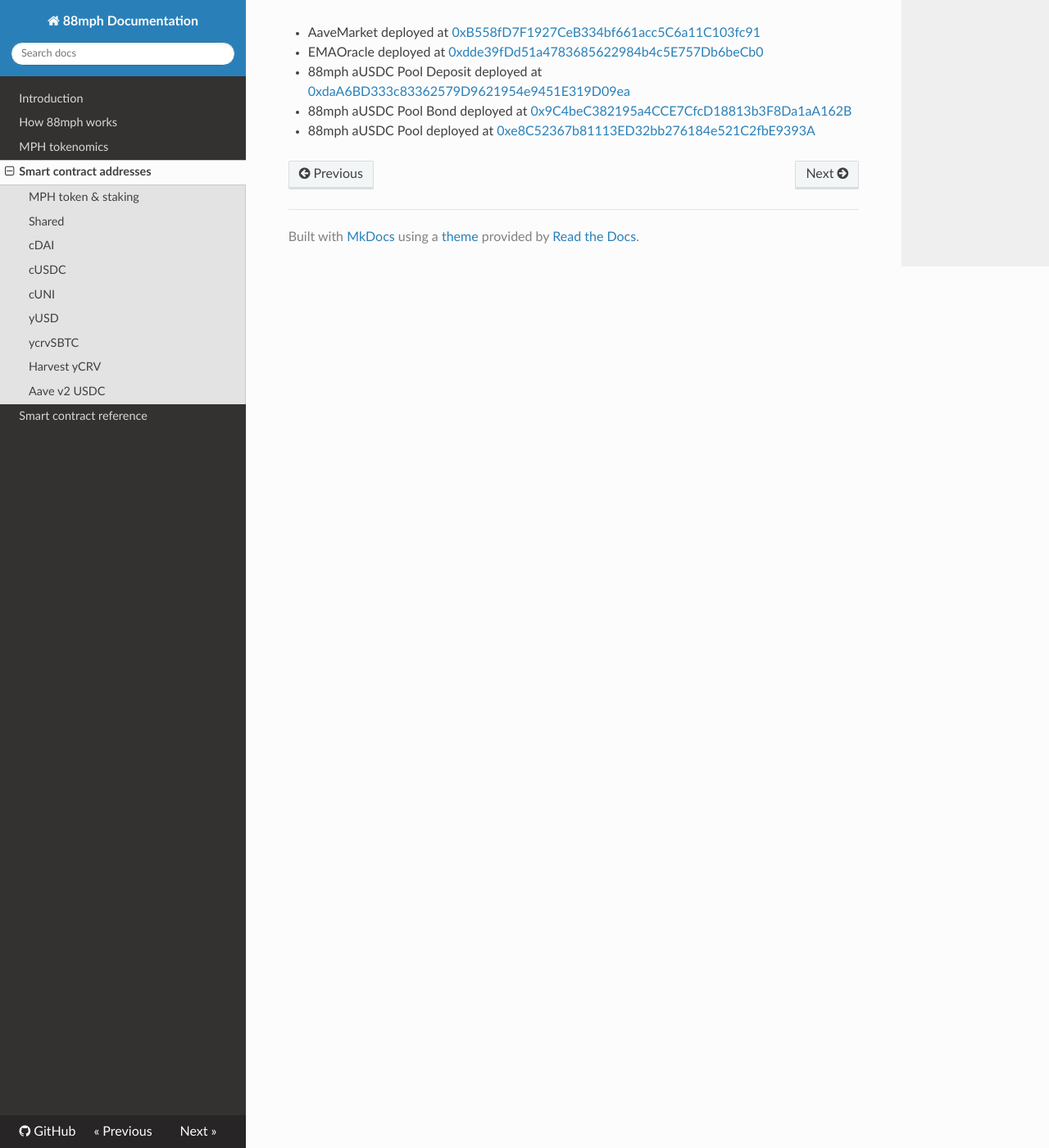
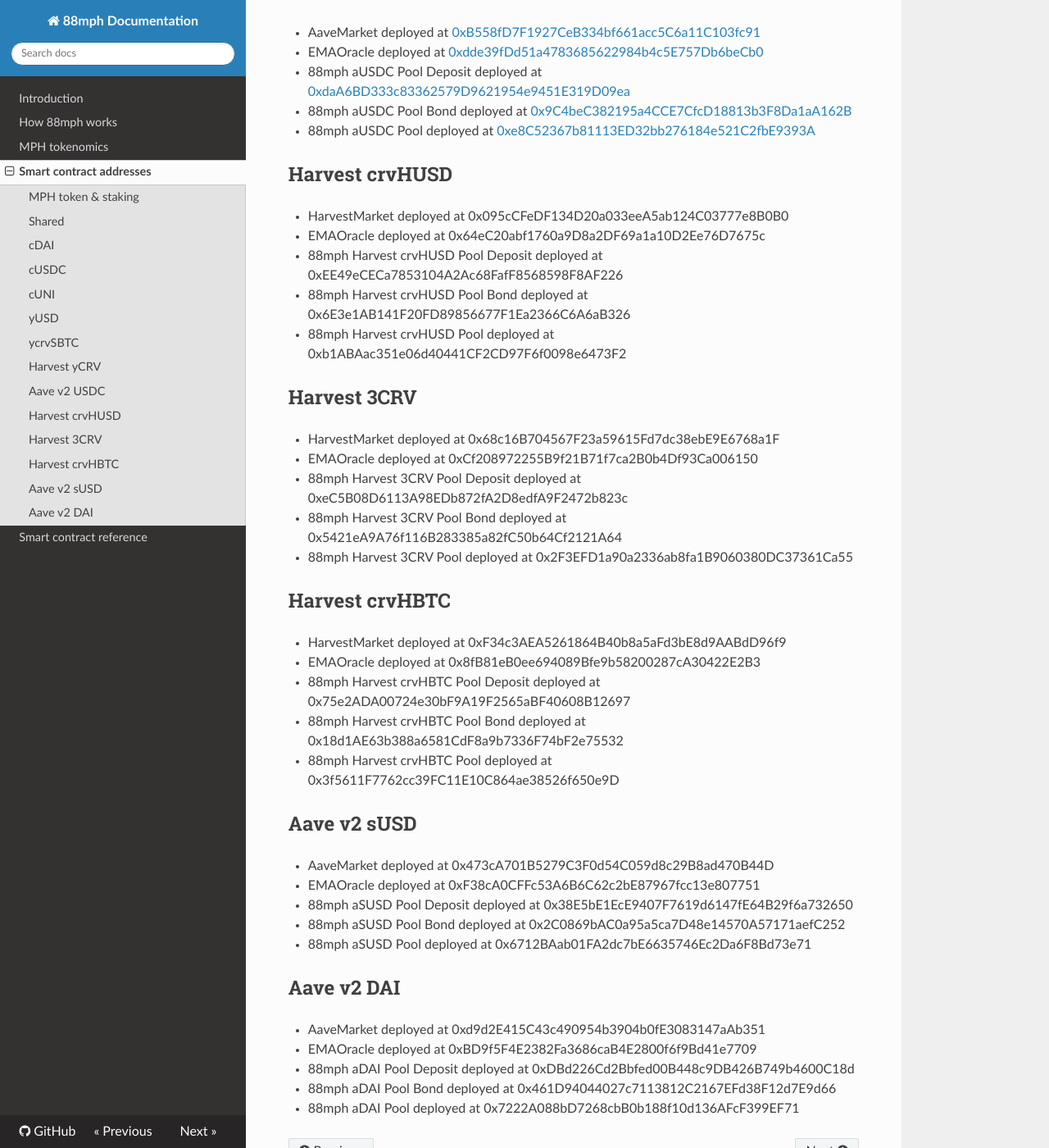
Before and after one commit to 88mphapp/docs, an MkDocs documentation site: the page built from docs/addresses.md, in a window 1280 px wide and 1400 px high, scrolled down 2004 px. Shown: the whole window at 82% size. Built offline with MkDocs 1.6.1, drawn with Linux system fonts in a browser that asks for light colours; nearby versions of some CDN libraries.

Commit message:
Add new pool addresses

```diff
--- a/docs/addresses.md
+++ b/docs/addresses.md
@@ -76,3 +76,43 @@
 - 88mph aUSDC Pool Deposit deployed at [0xdaA6BD333c83362579D9621954e9451E319D09ea](https://etherscan.io/address/0xdaA6BD333c83362579D9621954e9451E319D09ea)
 - 88mph aUSDC Pool Bond deployed at [0x9C4beC382195a4CCE7CfcD18813b3F8Da1aA162B](https://etherscan.io/address/0x9C4beC382195a4CCE7CfcD18813b3F8Da1aA162B)
 - 88mph aUSDC Pool deployed at [0xe8C52367b81113ED32bb276184e521C2fbE9393A](https://etherscan.io/address/0xe8C52367b81113ED32bb276184e521C2fbE9393A)
+
+## Harvest crvHUSD
+
+- HarvestMarket deployed at 0x095cCFeDF134D20a033eeA5ab124C03777e8B0B0
+- EMAOracle deployed at 0x64eC20abf1760a9D8a2DF69a1a10D2Ee76D7675c
+- 88mph Harvest crvHUSD Pool Deposit deployed at 0xEE49eCECa7853104A2Ac68FafF8568598F8AF226
+- 88mph Harvest crvHUSD Pool Bond deployed at 0x6E3e1AB141F20FD89856677F1Ea2366C6A6aB326
+- 88mph Harvest crvHUSD Pool deployed at 0xb1ABAac351e06d40441CF2CD97F6f0098e6473F2
+
+## Harvest 3CRV
+
+- HarvestMarket deployed at 0x68c16B704567F23a59615Fd7dc38ebE9E6768a1F
+- EMAOracle deployed at 0xCf208972255B9f21B71f7ca2B0b4Df93Ca006150
+- 88mph Harvest 3CRV Pool Deposit deployed at 0xeC5B08D6113A98EDb872fA2D8edfA9F2472b823c
+- 88mph Harvest 3CRV Pool Bond deployed at 0x5421eA9A76f116B283385a82fC50b64Cf2121A64
+- 88mph Harvest 3CRV Pool deployed at 0x2F3EFD1a90a2336ab8fa1B9060380DC37361Ca55
+
+## Harvest crvHBTC
+
+- HarvestMarket deployed at 0xF34c3AEA5261864B40b8a5aFd3bE8d9AABdD96f9
+- EMAOracle deployed at 0x8fB81eB0ee694089Bfe9b58200287cA30422E2B3
+- 88mph Harvest crvHBTC Pool Deposit deployed at 0x75e2ADA00724e30bF9A19F2565aBF40608B12697
+- 88mph Harvest crvHBTC Pool Bond deployed at 0x18d1AE63b388a6581CdF8a9b7336F74bF2e75532
+- 88mph Harvest crvHBTC Pool deployed at 0x3f5611F7762cc39FC11E10C864ae38526f650e9D
+
+## Aave v2 sUSD
+
+- AaveMarket deployed at 0x473cA701B5279C3F0d54C059d8c29B8ad470B44D
+- EMAOracle deployed at 0xF38cA0CFFc53A6B6C62c2bE87967fcc13e807751
+- 88mph aSUSD Pool Deposit deployed at 0x38E5bE1EcE9407F7619d6147fE64B29f6a732650
+- 88mph aSUSD Pool Bond deployed at 0x2C0869bAC0a95a5ca7D48e14570A57171aefC252
+- 88mph aSUSD Pool deployed at 0x6712BAab01FA2dc7bE6635746Ec2Da6F8Bd73e71
+
+## Aave v2 DAI
+
+- AaveMarket deployed at 0xd9d2E415C43c490954b3904b0fE3083147aAb351
+- EMAOracle deployed at 0xBD9f5F4E2382Fa3686caB4E2800f6f9Bd41e7709
+- 88mph aDAI Pool Deposit deployed at 0xDBd226Cd2Bbfed00B448c9DB426B749b4600C18d
+- 88mph aDAI Pool Bond deployed at 0x461D94044027c7113812C2167EFd38F12d7E9d66
+- 88mph aDAI Pool deployed at 0x7222A088bD7268cbB0b188f10d136AFcF399EF71
```
